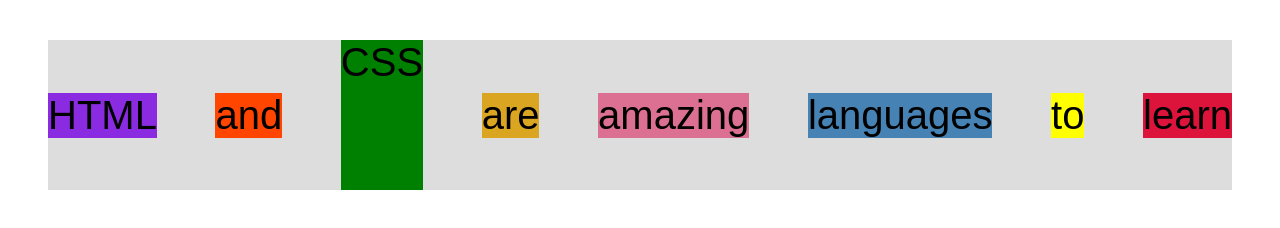
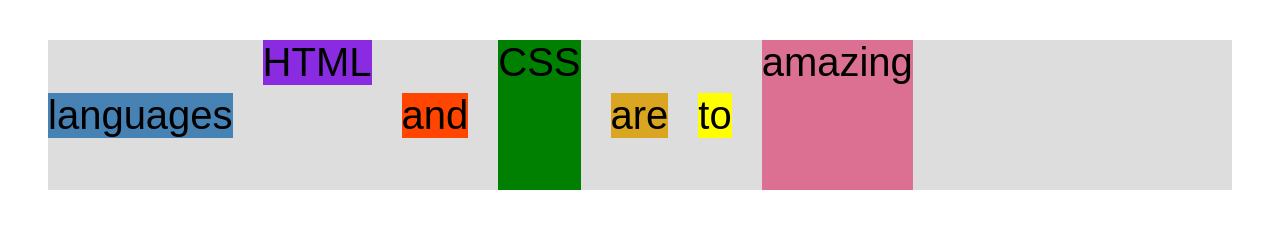
Before and after one commit to FilonenkoDima/the_code_magazine, a plain HTML site: page study/flexbox.html in a window 1280 px wide. Drawn offline with Linux system fonts and the light colour scheme.

Commit message:
learn flexbox

```diff
--- a/study/flexbox.html
+++ b/study/flexbox.html
@@ -39,7 +39,26 @@
 
         display: flex;
         align-items: center;
-        justify-content: space-between;
+        justify-content: flex-start;
+        gap: 30px;
+      }
+
+      .el {
+        /* margin-right: 30px; */
+      }
+
+      .el--1 {
+        align-self: flex-start;
+        /* order: 2; */
+      }
+
+      .el--5 {
+        align-self: stretch;
+        order: 1;
+      }
+
+      .el--6 {
+        order: -1;
       }
     </style>
   </head>
@@ -52,7 +71,7 @@
       <div class="el el--5">amazing</div>
       <div class="el el--6">languages</div>
       <div class="el el--7">to</div>
-      <div class="el el--8">learn</div>
+      <!-- <div class="el el--8">learn</div> -->
     </div>
   </body>
 </html>
```
